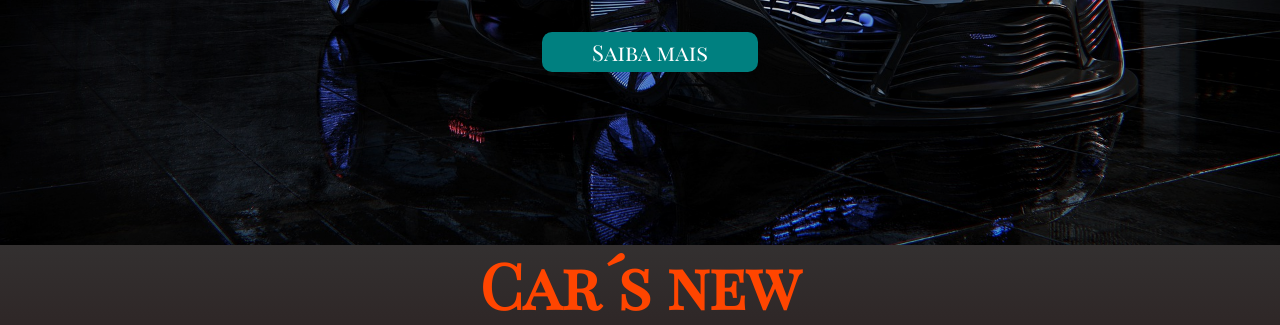
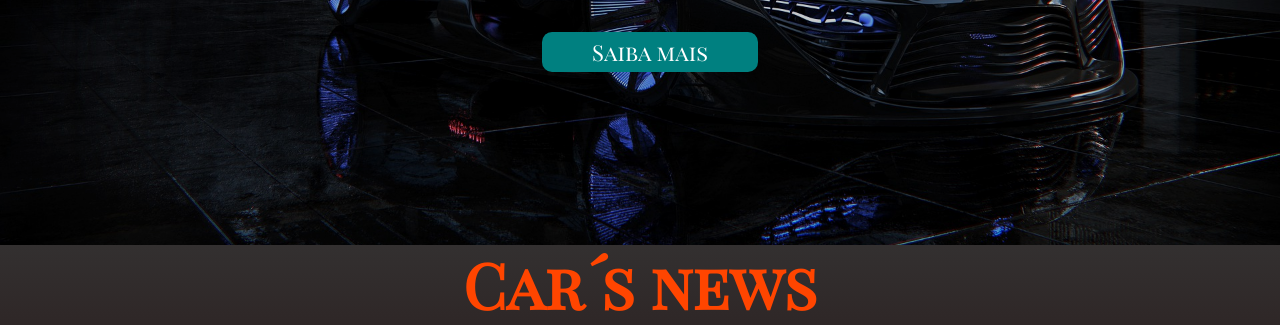
Before and after one commit to Deny-santos/deny-sport-car, a plain HTML site: page index.html in a window 1280 px wide. Shown: the part 475-800 px from the top of the page. Drawn offline with Linux system fonts and the light colour scheme; a web font is replaced by a local one.

Commit message:
Update index.html

```diff
--- a/index.html
+++ b/index.html
@@ -24,7 +24,7 @@
         </div>
 
         <div class="p2">
-            <h1>Car´s new</h1>
+            <h1>Car´s news</h1>
             <div class="pegtd">
                 <div class="card">
                     <div class="pegaimg">
```
